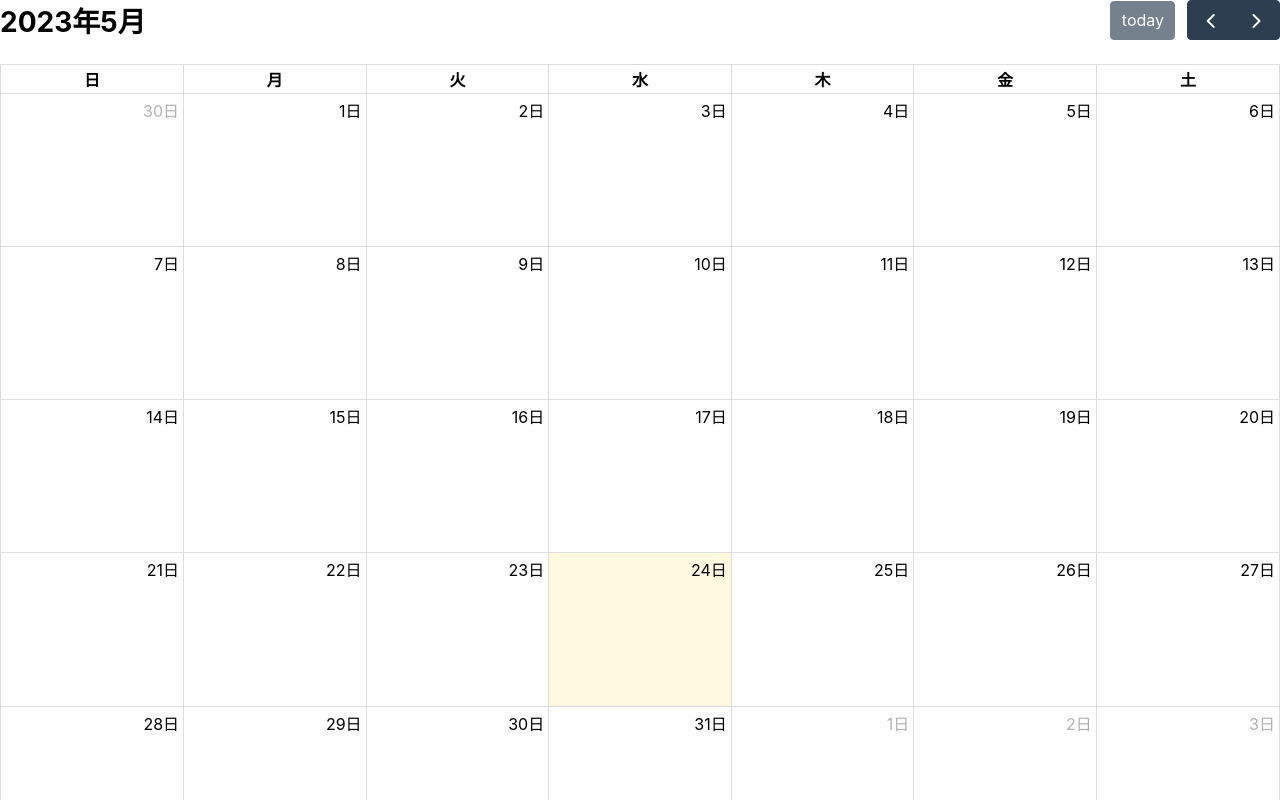
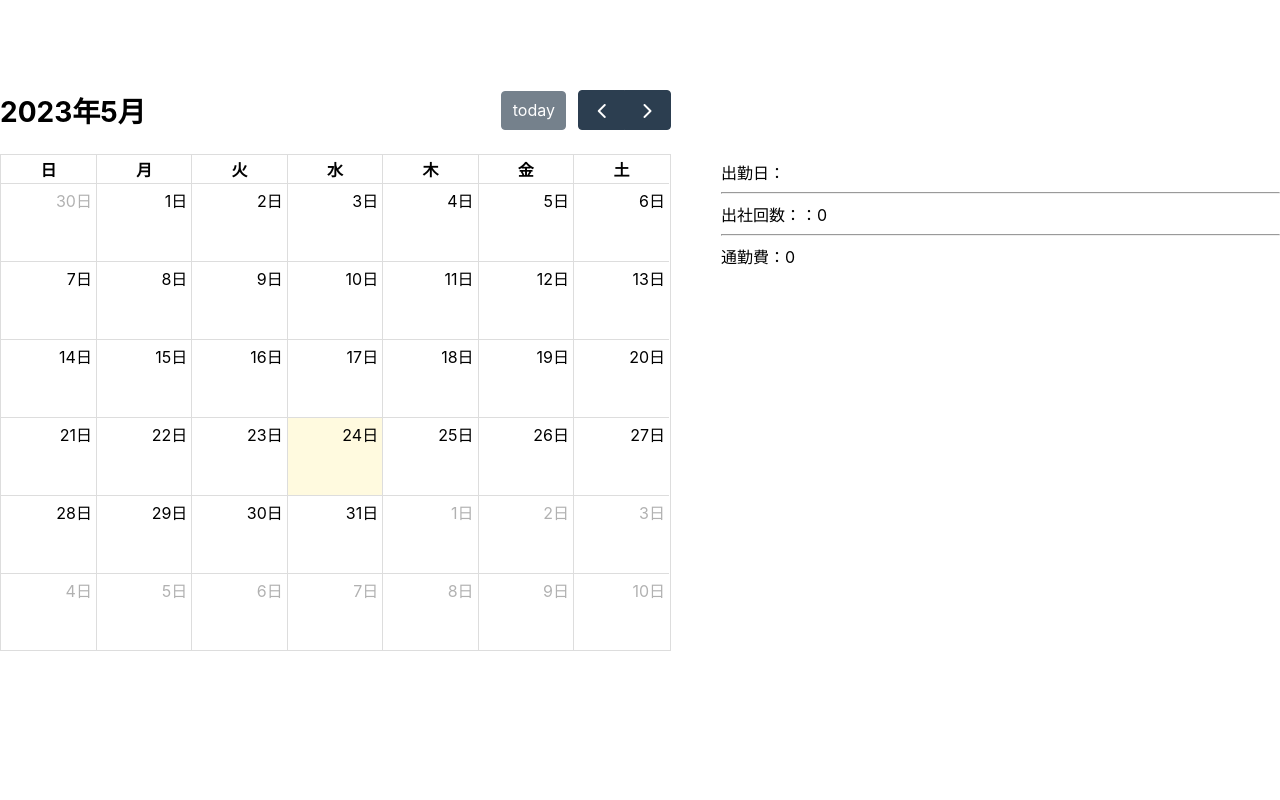
Before and after one commit to huyuneko0212/calendar, a React (Create React App) app: page / in a window 1280 px wide. Shown: the top 800 px of the page. Built offline with nearby package versions, Linux system fonts and the light colour scheme.

Commit message:
重複排除

```diff
--- a/src/App.tsx
+++ b/src/App.tsx
@@ -1,73 +1,76 @@
-import React,{useCallback,useState,useEffect} from 'react';
-import FullCalendar from '@fullcalendar/react';
-import dayGridPlugin from '@fullcalendar/daygrid';
-import interactionPlugin,{DateClickArg} from "@fullcalendar/interaction";
-import './App.css';
-import { start } from 'repl';
-import { log } from 'console';
+import React, { useCallback, useState, useEffect } from "react";
+import FullCalendar from "@fullcalendar/react";
+import dayGridPlugin from "@fullcalendar/daygrid";
+import interactionPlugin, { DateClickArg } from "@fullcalendar/interaction";
+import "./App.css";
+import { start } from "repl";
+import { log } from "console";
 type Event = {
   start: string;
   // end: string;
   display: string;
   color: string;
-}
+};
 function App() {
   const handleDateClick = useCallback((arg: DateClickArg) => {
     alert(arg.date);
   }, []);
-  const [events,setEvents] = useState<Event[]>([]);
-  const one_way=330;
-  let attendance_days=events.length;
-  const commute_expenses=attendance_days*one_way*2;
+  const [events, setEvents] = useState<Event[]>([]);
+  const one_way = 330;
+  let attendance_days = events.length;
+  const commute_expenses = attendance_days * one_way * 2;
 
   return (
     <>
+      <div style={{display:"flex", marginTop:90}}>
+        <div style={{ width: "60%", height: "50%" }}>
           <FullCalendar
-    plugins={[dayGridPlugin,interactionPlugin]}
-    initialView='dayGridMonth'
+            plugins={[dayGridPlugin, interactionPlugin]}
+            initialView="dayGridMonth"
             locale="ja"
             editable={false}
-    events={events}
+            // events={events}
             selectable={true}
-    select={function(arg) {
-      let list =[...events,{
+            select={function (arg) {
+
+              let list = [
+                ...events,
+                {
                   start: arg.startStr,
                   // end: arg.endStr,
-        display: 'background',
-        color: 'red'
-      }]
-      list.sort((a,b) => {
-        if(a.start < b.start) return -1;
-        if(a.start > b.start) return 1;
+                  display: "background",
+                  color: "blue",
+                },
+              ];
+              const uniqueList=Array.from(new Map(list.map((item)=>[item.start,item])).values());
+              console.log(uniqueList);
+
+              uniqueList.sort((a, b) => {
+                if (a.start < b.start) return -1;
+                if (a.start > b.start) return 1;
                 return 0;
-      })
-      setEvents(list)
-
-
-    }
-  }
-
+              });
+              setEvents(uniqueList);
+            }}
           />
-  <span>
-  出勤日：
-  </span>
-  {events.map((event,index) => {
-    const date = new Date(event.start)
+        </div>
+        <div style={{marginTop:70,marginLeft:50 ,width:"50%"}}>
+          <span>出勤日：</span>
+          {events.map((event, index) => {
+            const date = new Date(event.start);
             console.log(date.getDate());
 
-    return (
-      <span key={index}>
-        {date.getDate()},
-      </span>
-    )
-  })
-}
+            return <span key={index}>{date.getDate()},</span>;
+          })}
+          <hr />
+          <span>出社回数：：</span>
+          {events.length}
           <hr />
           <span>通勤費：</span>
           {commute_expenses}
+        </div>
+      </div>
     </>
-
-
   );
 }
 
```
Lines whose indentation alone changed are shown as unchanged.
